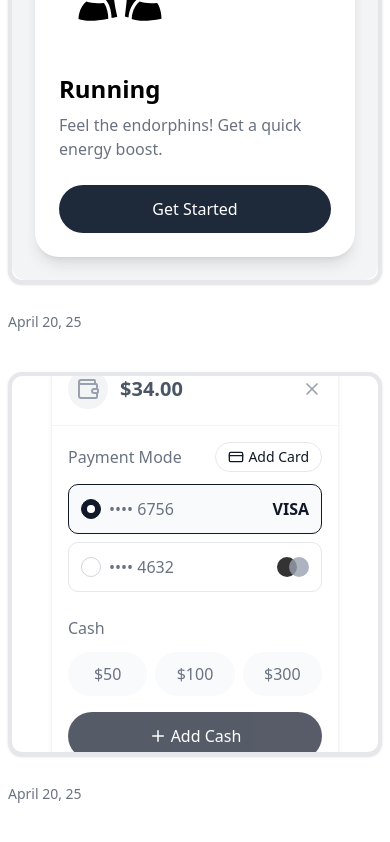
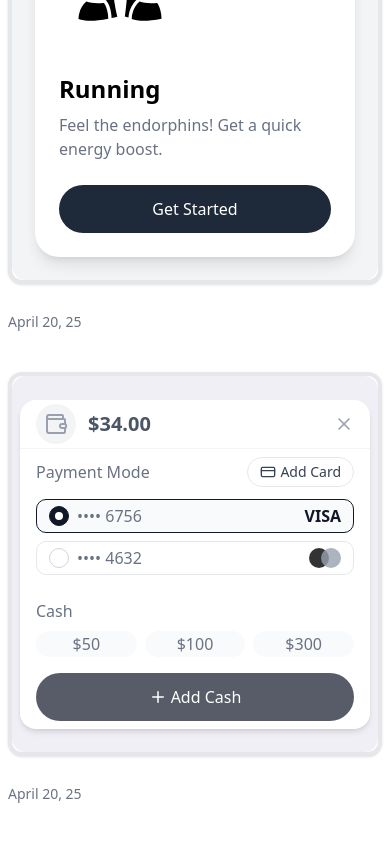
Before and after one commit to LuckyGoyal039/UIForge, a Next.js app: page / in a window 390 px wide. Both pictures are taken after a click on the button "Add Cash". Shown: the part 2528-3370 px from the top of the page. Built offline with nearby package versions, Linux system fonts and the light colour scheme.

Commit message:
fix ui and mobile view

```diff
--- a/src/ui/CashDisclosure/index.tsx
+++ b/src/ui/CashDisclosure/index.tsx
@@ -4,42 +4,71 @@ import { useState, useRef, useEffect } from 'react';
 import { Wallet, Plus, X, Check, CreditCard } from 'lucide-react';
 import { motion, AnimatePresence } from 'framer-motion';
 
+interface ProgressProps {
+  value: number;
+  className?: string;
+  [x: string]: any;
+}
+
+// Shadcn-inspired Progress component
+const Progress = ({ value, className, ...props }: ProgressProps) => {
+  return (
+    <div
+      className={`relative h-1 w-full overflow-hidden rounded-full bg-gray-200 ${className || ''}`}
+      {...props}
+    >
+      <div
+        className="h-full w-full flex-1 bg-gray-900 transition-all"
+        style={{ transform: `translateX(-${100 - value}%)` }}
+      />
+    </div>
+  );
+};
+
+interface Card {
+  lastFour: string;
+  type: 'visa' | 'mastercard';
+}
+
 const CashDisclosure = () => {
-  const [isModalOpen, setIsModalOpen] = useState(false);
-  const [balance, setBalance] = useState(34.00);
-  const [selectedAmount, setSelectedAmount] = useState(null);
-  const [selectedCardIndex, setSelectedCardIndex] = useState(0);
-  const [isProcessing, setIsProcessing] = useState(false);
-  const [isProcessingComplete, setIsProcessingComplete] = useState(false);
-  const [progress, setProgress] = useState(0);
-  const modalRef = useRef(null);
+  const [isModalOpen, setIsModalOpen] = useState<boolean>(false);
+  const [balance, setBalance] = useState<number>(34.00);
+  const [selectedAmount, setSelectedAmount] = useState<number | null>(null);
+  const [selectedCardIndex, setSelectedCardIndex] = useState<number>(0);
+  const [isProcessing, setIsProcessing] = useState<boolean>(false);
+  const [isProcessingComplete, setIsProcessingComplete] = useState<boolean>(false);
+  const [progress, setProgress] = useState<number>(0);
+  const modalRef = useRef<HTMLDivElement>(null);
 
-  const cards = [
+  const cards: Card[] = [
     { lastFour: '6756', type: 'visa' },
     { lastFour: '4632', type: 'mastercard' }
   ];
 
   // Process animation effect
   useEffect(() => {
-    let progressInterval;
+    let progressInterval: NodeJS.Timeout | undefined;
 
     if (isProcessing) {
       progressInterval = setInterval(() => {
         setProgress(prev => {
-          // Simulate slight random variations in progress speed
-          const increment = Math.random() * 8 + 3;
+          // More consistent progress with slight variations
+          const increment = Math.random() * 3 + 1;
           const newProgress = prev + increment;
 
           if (newProgress >= 100) {
             clearInterval(progressInterval);
-            setIsProcessing(false);
-            setIsProcessingComplete(true);
-            setBalance(prevBalance => prevBalance + selectedAmount);
+            setProgress(100);
+            setTimeout(() => {
+              setIsProcessing(false);
+              setIsProcessingComplete(true);
+              setBalance(prevBalance => prevBalance + (selectedAmount || 0));
+            }, 300);
             return 100;
           }
           return newProgress;
         });
-      }, 100); // Update every 100ms
+      }, 60); // Faster updates for smoother animation
     }
 
     return () => {
@@ -60,11 +89,11 @@ const CashDisclosure = () => {
     setProgress(0);
   };
 
-  const handleSelectCard = (index) => {
+  const handleSelectCard = (index: number) => {
     setSelectedCardIndex(index);
   };
 
-  const handleSelectAmount = (amount) => {
+  const handleSelectAmount = (amount: number) => {
     setSelectedAmount(amount);
   };
 
@@ -206,17 +235,8 @@ const CashDisclosure = () => {
     }
   };
 
-  // Progress bar animation variants
-  const progressBarVariants = {
-    initial: { width: 0 },
-    animate: {
-      width: `${progress}%`,
-      transition: { ease: "easeOut", duration: 0.2 }
-    }
-  };
-
   return (
-    <div className="w-full h-full flex justify-center items-center px-10">
+    <div className="w-full h-full flex justify-center items-center px-2 md:px-10 bg-[#f0eff6]">
       {/* Single container that morphs between wallet and modal */}
       <motion.div
         initial="wallet"
@@ -247,14 +267,14 @@ const CashDisclosure = () => {
                     delay: 0.1
                   }}
                 >
-                  <Wallet className="text-gray-400" size={48} />
+                  <Wallet className="text-gray-400 lg:w-10 lg:h-10" />
                 </motion.div>
                 <div>
                   <div className="text-gray-500 text-sm">Wallet</div>
                   <motion.p
                     layoutId="balance"
-                    className="font-semibold text-xl text-gray-700"
-                    key={balance}
+                    className="font-semibold md:text-xl text-gray-700"
+                    key={balance.toString()}
                     initial="initial"
                     animate="updated"
                     variants={balanceVariants}
@@ -276,7 +296,7 @@ const CashDisclosure = () => {
                 whileHover="hover"
                 whileTap="tap"
               >
-                <Plus size={18} className="mr-1" /> Add Cash
+                <Plus size={18} /> Add Cash
               </motion.button>
             </motion.div>
           )}
@@ -292,7 +312,7 @@ const CashDisclosure = () => {
               ref={modalRef}
             >
               {/* Modal Header */}
-              <div className="p-4 border-b border-gray-100">
+              <div className="px-4 py-1 md:py-4 border-b border-gray-100">
                 <div className="flex justify-between items-center">
                   <div className="flex items-center">
                     <motion.div
@@ -310,7 +330,7 @@ const CashDisclosure = () => {
                     <motion.div
                       layoutId="balance"
                       className="font-semibold text-xl text-gray-600"
-                      key={balance}
+                      key={balance.toString()}
                       variants={balanceVariants}
                       transition={{
                         type: "spring",
@@ -340,7 +360,7 @@ const CashDisclosure = () => {
               </div>
 
               {/* Modal Content */}
-              <div className="p-4">
+              <div className="px-4 py-2 md:py-4">
                 {/* Payment Mode */}
                 <motion.div
                   className="flex justify-between items-center mb-3"
@@ -348,7 +368,7 @@ const CashDisclosure = () => {
                 >
                   <div className="text-gray-500">Payment Mode</div>
                   <motion.button
-                    className="bg-white border border-gray-200 rounded-full px-3 py-1 text-sm flex items-center"
+                    className="bg-white border border-gray-200 rounded-full px-3 py-1 text-sm flex items-center text-gray-700"
                     variants={buttonVariants}
                     whileHover="hover"
                     whileTap="tap"
@@ -369,7 +389,7 @@ const CashDisclosure = () => {
                       initial="unselected"
                       animate={selectedCardIndex === index ? "selected" : "unselected"}
                       whileHover={{ backgroundColor: "#f9fafb" }}
-                      className="border rounded-lg p-3 flex justify-between items-center cursor-pointer"
+                      className="border rounded-lg px-3 py-1 md:py-3 flex justify-between items-center cursor-pointer"
                       onClick={() => handleSelectCard(index)}
                     >
                       <div className="flex items-center text-gray-500">
@@ -411,7 +431,7 @@ const CashDisclosure = () => {
                   className="text-gray-500"
                   variants={modalItemVariants}
                 >
-                  <div className="mb-3">Cash</div>
+                  <div className="mb-2 md:mb-3">Cash</div>
                   <div className="grid grid-cols-3 gap-2 mb-4">
                     {[50, 100, 300].map((amount) => (
                       <motion.div
@@ -420,7 +440,7 @@ const CashDisclosure = () => {
                         initial="unselected"
                         animate={selectedAmount === amount ? "selected" : "unselected"}
                         whileHover="hover"
-                        className={`py-2 px-4 rounded-full text-center cursor-pointer border-2 ${
+                        className={`md:py-2 px-4 rounded-full text-center cursor-pointer border md:border-2 ${
                           selectedAmount === amount ? 'border-gray-900' : 'border-transparent bg-gray-50'
                         }`}
                         onClick={() => handleSelectAmount(amount)}
@@ -430,30 +450,35 @@ const CashDisclosure = () => {
                     ))}
                   </div>
 
-                  {/* Button with progress animation */}
-                  <div className="relative">
+                  {/* Processing section with shadcn-style progress */}
+                  <div className="space-y-4">
+                    {/* Shadcn Progress indicator - only visible when processing */}
+                    {isProcessing && (
+                      <motion.div
+                        initial={{ opacity: 0, y: 5 }}
+                        animate={{ opacity: 1, y: 0 }}
+                        className="w-full"
+                      >
+                        <div className="flex justify-between text-xs text-gray-500 mb-1">
+                          <span>Processing payment</span>
+                          <span>{Math.round(progress)}%</span>
+                        </div>
+                        <Progress value={progress} />
+                      </motion.div>
+                    )}
+
+                    {/* Button with state changes */}
                     <motion.button
-                      className="w-full bg-gray-900 text-white rounded-full py-3 flex items-center justify-center font-medium overflow-hidden"
+                      className={`w-full bg-gray-900 text-white rounded-full py-3 flex items-center justify-center font-medium`}
                       onClick={isProcessingComplete ? handleCloseModal : handleAddCash}
                       disabled={(!selectedAmount && !isProcessingComplete) || isProcessing}
                       variants={buttonVariants}
                       whileHover={(selectedAmount || isProcessingComplete) && !isProcessing ? "hover" : "idle"}
                       whileTap={(selectedAmount || isProcessingComplete) && !isProcessing ? "tap" : "idle"}
                       style={{
-                        opacity: (selectedAmount || isProcessingComplete) && !isProcessing ? 1 : 0.7
+                        opacity: (selectedAmount || isProcessingComplete) || isProcessing ? 1 : 0.7
                       }}
                     >
-                      {/* Progress bar */}
-                      {isProcessing && (
-                        <motion.div
-                          className="absolute left-0 bottom-0 h-full bg-gray-700 opacity-70"
-                          variants={progressBarVariants}
-                          initial="initial"
-                          animate="animate"
-                          key={progress}
-                        />
-                      )}
-
                       {/* Button text */}
                       {isProcessingComplete ? (
                         <div className="flex items-center relative z-10">
@@ -468,8 +493,19 @@ const CashDisclosure = () => {
                           <span>Done</span>
                         </div>
                       ) : isProcessing ? (
-                        <div className="flex items-center relative z-10">
-                          <span>Processing... {Math.round(progress)}%</span>
+                        <div className="flex items-center justify-center relative z-10">
+                          <motion.div
+                            animate={{
+                              opacity: [0.4, 1, 0.4],
+                            }}
+                            transition={{
+                              duration: 1.5,
+                              repeat: Infinity,
+                              repeatType: "loop",
+                            }}
+                          >
+                            Processing...
+                          </motion.div>
                         </div>
                       ) : (
                         <div className="flex items-center relative z-10">
```
